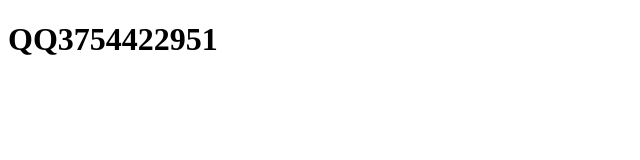
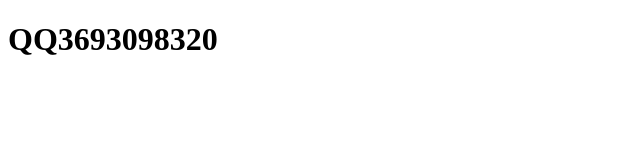
Before and after one commit to delismdeli/delismdeli.github.io, a plain HTML site: page index.html in a window 1280 px wide. Shown: the full height of the page, 0-640 px from the left. Drawn offline with Linux system fonts and the light colour scheme.

Commit message:
Update index.html

```diff
--- a/index.html
+++ b/index.html
@@ -6,7 +6,7 @@
     <title>Your Website Title</title>
 </head>
 <body>
-    <h1>QQ3754422951</h1>
+    <h1>QQ3693098320</h1>
     <p></p>
 </body>
 </html>
```
